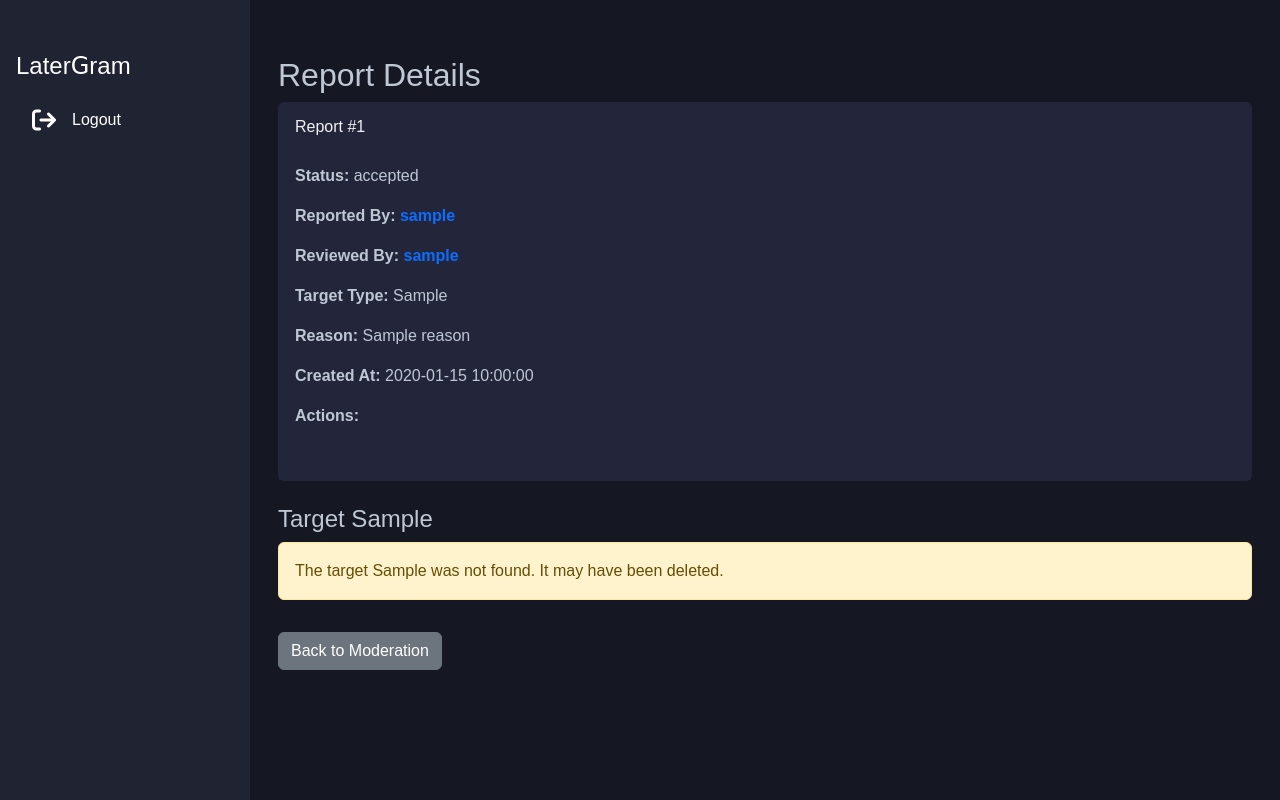
After one commit to llgsjsm/Latergram, a Flask app: template app-server/templates/report_detail.html in a window 1280 px wide. The commit adds this page. Run offline with Flask 2, Linux system fonts and the light colour scheme; the template is opened without the code that fills it: most values are stand-ins (such as "Sample title", 1, 10 or a date in 2020); parts of the project's set-up code (start-up, migrations or seed data) failed here and were passed over; some libraries are stand-ins or nearby versions.

Commit message:
add moderator report queue management and user disable functionality
also added moderator authentication, some supporting enums and database columns

```diff
--- a/app-server/app.py
+++ b/app-server/app.py
@@ -45,12 +45,13 @@ db.init_app(app)
 bcrypt.init_app(app)
 
 # Use the optimized singleton managers
-from managers import get_auth_manager, get_feed_manager, get_profile_manager, get_post_manager
+from managers import get_auth_manager, get_feed_manager, get_profile_manager, get_post_manager, get_moderator_manager
 
 auth_manager = get_auth_manager()
 feed_manager = get_feed_manager()
 profile_manager = get_profile_manager()
 post_manager = get_post_manager()
+moderator_manager = get_moderator_manager()
 
 # SPLUNK HEC Configuration
 SPLUNK_HEC_URL = os.environ.get('SPLUNK_HEC_URL', '')
@@ -119,8 +120,12 @@ def ensure_firebase_initialized():
 @app.route('/home')
 def home():
     # log_to_splunk("Visited /home")
-    if 'user_id' not in session:
+    if 'user_id' not in session and 'mod_id' not in session:
         return redirect(url_for('login'))
+
+    # redirect moderators to their dashboard
+    if 'mod_id' in session:
+        return redirect(url_for('moderation'))
 
     try:
         posts = feed_manager.generate_feed(session['user_id'])
@@ -182,9 +187,14 @@ def login():
         password = request.form['password']
         result = auth_manager.login(email, password)
         if result['success']:
-            session['user_id'] = result['user']['user_id']
-            flash('Login successful!', 'success')
-            return redirect(url_for('home'))
+            if result['login_type'] == 'moderator':
+                session['mod_id'] = result['moderator']['mod_id']
+                flash('Login successful!', 'success')
+                return redirect(url_for('moderation'))
+            else:
+                session['user_id'] = result['user']['user_id']
+                flash('Login successful!', 'success')
+                return redirect(url_for('home'))
         else:
             flash(f'Login Unsuccessful. {result["error"]}', 'danger')
     return render_template('login.html')
@@ -209,13 +219,19 @@ def register():
 
 @app.route('/logout')
 def logout():
-    session.pop('user_id', None)
+    if 'user_id' in session:
+        session.pop('user_id', None)
+    else:
+        session.pop('mod_id', None)
     flash('You have been logged out.', 'info')
     return redirect(url_for('login'))
 
 @app.route('/create-post', methods=['GET', 'POST'])
 def create_post():
     ensure_firebase_initialized()
+    # moderators cannot create posts
+    if 'mod_id' in session:
+        return redirect(url_for('moderator'))
     if 'user_id' not in session:
         return redirect(url_for('login'))
 
@@ -434,6 +450,8 @@ def delete_post_route(post_id):
 @app.route('/profile')
 @app.route('/profile/<int:user_id>')
 def profile(user_id=None):
+    if 'mod_id' in session:
+        return redirect(url_for('moderation'))
     if 'user_id' not in session:
         return redirect(url_for('login'))
 
@@ -449,6 +467,7 @@ def profile(user_id=None):
             return redirect(url_for('home'))
 
         # Check if current user can view this profile
+
         visibility_check = profile_manager.can_view_profile(session['user_id'], user_id)
         if not visibility_check['can_view']:
             flash('Profile not found', 'danger')
@@ -903,6 +922,92 @@ def fix_visibility_case():
     result = profile_manager.fix_visibility_case()
     return jsonify(result)
 
+# Moderator routes
+@app.route('/moderation')
+def moderation():
+    # moderator check
+    if 'mod_id' not in session:
+        return redirect(url_for('login'))
+
+    # Pagination parameters
+    page = request.args.get('page', 1, type=int)
+    per_page = 10
+
+    try:
+        # Pending reports for the first table
+        reports = moderator_manager.get_report_queue()
+        # All reports for history table, paginated
+        all_reports_query = moderator_manager.get_all_reports_query()
+        paginated_reports = all_reports_query.paginate(page=page, per_page=per_page, error_out=False)
+    except Exception as e:
+        print(f"Error getting reports: {e}")
+        reports = []
+        paginated_reports = None
+
+    return render_template(
+        'moderation.html',
+        reports=reports,
+        paginated_reports=paginated_reports
+    )
+
+@app.route('/moderation/report/<int:report_id>')
+def report_detail(report_id):
+    # moderator check
+    if 'mod_id' not in session:
+        return redirect(url_for('login'))
+
+    report = moderator_manager.get_report_by_id(report_id)
+    referenced = None
+    referenced_type = None
+
+    # Determine referenced object
+    if report.targetType == "Post":
+        referenced = Post.query.get(report.targetId)
+        referenced_type = "post"
+    elif report.targetType == "Comment":
+        referenced = Comment.query.get(report.targetId)
+        referenced_type = "comment"
+    elif report.targetType == "User":
+        referenced = User.query.get(report.targetId)
+        referenced_type = "user"
+
+    return render_template(
+        'report_detail.html',
+        report=report,
+        referenced=referenced,
+        referenced_type=referenced_type,
+        now=datetime.utcnow()
+    )
+
+@app.route('/moderation/action/<action>/<int:report_id>', methods=['POST'])
+def moderation_action(action, report_id):
+    # moderator check
+    if 'mod_id' not in session:
+        return redirect(url_for('login'))
+
+    result = None
+    if action == 'review':
+        result = moderator_manager.review_report(report_id, session['mod_id'])
+    elif action == 'resolve':
+        result = moderator_manager.resolve_report(report_id, session['mod_id'])
+    elif action == 'reject':
+        result = moderator_manager.reject_report(report_id, session['mod_id'])
+    elif action == 'disable_user':
+        days = int(request.form.get('disable_days', 1))
+        # Get the referenced user from the report
+        report = moderator_manager.get_report_by_id(report_id)
+        if report and report.targetType == "User":
+            result = moderator_manager.disable_user(report.targetId, days, session['mod_id'])
+    else:
+        flash('Invalid action.', 'danger')
+        return redirect(url_for('moderation'))
+
+    if result and result.get('success'):
+        flash(result.get('message', 'Action completed.'), 'success')
+    else:
+        flash(result.get('message', 'Action failed.'), 'danger')
+    return redirect(url_for('moderation'))
+
 @app.context_processor
 def inject_user():
     user = None
--- a/app-server/models/moderator.py
+++ b/app-server/models/moderator.py
@@ -14,7 +14,7 @@ class Moderator(db.Model, BaseUserMixin):
     modLevel = db.Column(db.Integer, nullable=False)
     username = db.Column(db.String(255), nullable=False)
     email = db.Column(db.String(255), nullable=False)
-    password = db.Column(db.String(45), nullable=False)
+    password = db.Column(db.String(100), nullable=False)
     createdAt = db.Column(db.DateTime, default=datetime.datetime.utcnow)
 
     def __init__(self, **kwargs):
--- a/app-server/models/user.py
+++ b/app-server/models/user.py
@@ -15,6 +15,7 @@ class User(db.Model, BaseUserMixin):
     visibility = db.Column(db.String(20), default='Public')
     bio = db.Column(db.Text, nullable=True, default='')
     followers = db.Column(db.Integer, default=0)  # Added missing followers field
+    disabledUntil = db.Column(db.DateTime, nullable=True)  # add missing field for disabling user accounts
 
     def __init__(self, **kwargs):
         super().__init__(**kwargs)
--- a/app-server/templates/base.html
+++ b/app-server/templates/base.html
@@ -61,6 +61,14 @@
           Later<span class="beau">G</span>ram
         </a>
         <ul class="nav nav-pills flex-column" id="nav-list">
+          {% if session.get('mod_id') %}
+          <!-- Moderator sidebar items -->
+          <li class="nav-item">
+            <a class="nav-link{% if request.endpoint == 'moderation' %} active{% endif %}" href="{{ url_for('moderation') }}">
+              <i class="fas fa-gavel"></i> Moderation Dashboard
+            </a>
+          </li>
+          {% elif session.get('user_id') %}
           <li class="nav-item">
             <a
               class="nav-link{% if request.endpoint == 'home' %} active{% endif %}"
@@ -120,6 +128,7 @@
               >
             </a>
           </li>
+          {% endif %}
           <li class="nav-item">
             <a class="nav-link" href="{{ url_for('logout') }}"
               ><i class="fas fa-arrow-right-from-bracket"></i> Logout</a
--- /dev/null
+++ b/app-server/templates/report_detail.html
@@ -0,0 +1,133 @@
+{% extends "base.html" %}
+
+{% block content %}
+<div class="container mt-4">
+    <h2>Report Details</h2>
+    <div class="card mb-4">
+        <div class="card-header">
+            Report #{{ report.reportId }}
+        </div>
+        <div class="card-body">
+            <p><strong>Status:</strong>
+                {{ report.status }}
+            </p>
+            <p><strong>Reported By:</strong>
+                {% if report.reporter %}
+                <a class="text-decoration-none fw-bold" href="{{ url_for('profile', user_id=report.reporter.userId) }}">
+                    {{ report.reporter.username }}
+                </a>
+                {% else %}
+                Unknown
+                {% endif %}
+            </p>
+            <p><strong>Reviewed By:</strong>
+                {% if report.reviewer %}
+                <a class="text-decoration-none fw-bold" href="{{ url_for('profile', user_id=report.reviewedBy) }}">
+                    {{ report.reviewer.username }}
+                </a>
+                {% else %}
+                -
+                {% endif %}
+            </p>
+            <p><strong>Target Type:</strong> {{ report.targetType }}</p>
+            <p><strong>Reason:</strong> {{ report.reason }}</p>
+            <p><strong>Created At:</strong> {{ report.timestamp }}</p>
+            {% if report.status != 'Resolved' and report.status != 'Rejected' %}
+            <!-- Action Buttons -->
+            <p><strong>Actions:</strong></p>
+            <div class="btn-group" role="group">
+                {% if report.status == 'Pending' %}
+                <form method="post" action="{{ url_for('moderation_action', action='review', report_id=report.reportId) }}"
+                    style="display:inline; margin-right: 8px;">
+                    <button type="submit" class="btn btn-sm btn-primary" title="Review">
+                        <i class="fas fa-eye"></i> Review
+                    </button>
+                </form>
+                <form method="post" action="{{ url_for('moderation_action', action='reject', report_id=report.reportId) }}"
+                    style="display:inline; margin-right: 8px;">
+                    <button type="submit" class="btn btn-sm btn-warning" title="Reject">
+                        <i class="fas fa-times"></i> Reject
+                    </button>
+                </form>
+                {% elif report.status == 'UnderReview' %}
+                <form method="post" action="{{ url_for('moderation_action', action='resolve', report_id=report.reportId) }}"
+                    style="display:inline; margin-right: 8px;">
+                    <button type="submit" class="btn btn-sm btn-success" title="Resolve">
+                        <i class="fas fa-check"></i> Resolve
+                    </button>
+                </form>
+                <form method="post" action="{{ url_for('moderation_action', action='reject', report_id=report.reportId) }}"
+                    style="display:inline; margin-right: 8px;">
+                    <button type="submit" class="btn btn-sm btn-warning" title="Reject">
+                        <i class="fas fa-times"></i> Reject
+                    </button>
+                </form>
+                {% elif report.status == 'Resolved' %}
+                <span class="badge bg-success">Resolved</span>
+                {% elif report.status == 'Rejected' %}
+                <span class="badge bg-secondary">Rejected</span>
+                {% endif %}
+            </div>
+            {% endif %}
+        </div>
+    </div>
+
+    <h4>Target {{ referenced_type|capitalize }}</h4>
+    {% if referenced_type == "post" and referenced %}
+    <div class="card mb-3">
+        <div class="card-body">
+            <p><strong>Author:</strong>
+            {% if referenced.author %}
+            <a class="text-decoration-none fw-bold" href="{{ url_for('profile', user_id=referenced.author.userId) }}">
+                {{ referenced.author.username }}
+            </a>
+            {% else %}
+            {{ referenced.authorId }}
+            {% endif %}</p>
+            <p><strong>Title:</strong> {{ referenced.title }}</p>
+            {% if referenced.image %}
+            <img src="{{ referenced.image }}" alt="Post Image" class="img-fluid mb-3" style="max-width: 400px;">
+            {% endif %}
+            <p>{{ referenced.content }}</p>
+        </div>
+    </div>
+    {% elif referenced_type == "comment" and referenced %}
+    <div class="card mb-3">
+        <div class="card-body">
+            <p><strong>Author:</strong> {{ referenced.authorId }}</p>
+            <p>{{ referenced.commentContent }}</p>
+        </div>
+    </div>
+    {% elif referenced_type == "user" and referenced %}
+    <div class="card mb-3">
+        <div class="card-body">
+            <p>
+                <strong>Username:</strong>
+                <a class="text-decoration-none fw-bold" href="{{ url_for('profile', user_id=referenced.userId) }}">
+                    {{ referenced.username }}
+                </a>
+            </p>
+            <p><strong>Email:</strong> {{ referenced.email }}</p>
+            <p><strong>Bio:</strong> {{ referenced.bio }}</p>
+            {% if referenced.disabledUntil and referenced.disabledUntil > now %}
+            <p><strong>Disabled until: </strong> {{ referenced.disabledUntil }}</p>
+            {% endif %}
+            <form method="post" action="{{ url_for('moderation_action', action='disable_user', report_id=report.reportId) }}"
+                class="d-flex align-items-center gap-2 mt-2">
+                <label for="disable_days" class="me-2 mb-0"><strong>Disable user for:</strong></label>
+                <select name="disable_days" id="disable_days" class="form-select form-select-sm w-auto me-2">
+                    {% for day in [1, 3, 7, 30, 60, 90] %}
+                    <option value="{{ day }}">{{ day }} day{{ 's' if day > 1 else '' }}</option>
+                    {% endfor %}
+                </select>
+                <button type="submit" class="btn btn-sm btn-danger">Disable</button>
+            </form>
+        </div>
+        </div>
+    {% else %}
+    <div class="alert alert-warning">The target {{ referenced_type }} was not found. It may have been deleted.</div>
+    {% endif %}
+
+    <a href="{{ url_for('moderation') }}" class="btn btn-secondary mt-3">Back to Moderation</a>
+</div>
+{% endblock %}
```
Also changed, not shown: app-server/managers/__init__.py (+7 -0 lines), app-server/managers/authentication_manager.py (+51 -18 lines), app-server/managers/moderator_manager.py (+63 -12 lines), app-server/models/enums.py (+13 -0 lines), app-server/models/report.py (+8 -0 lines), app-server/templates/moderation.html (added, +175 -0 lines).
